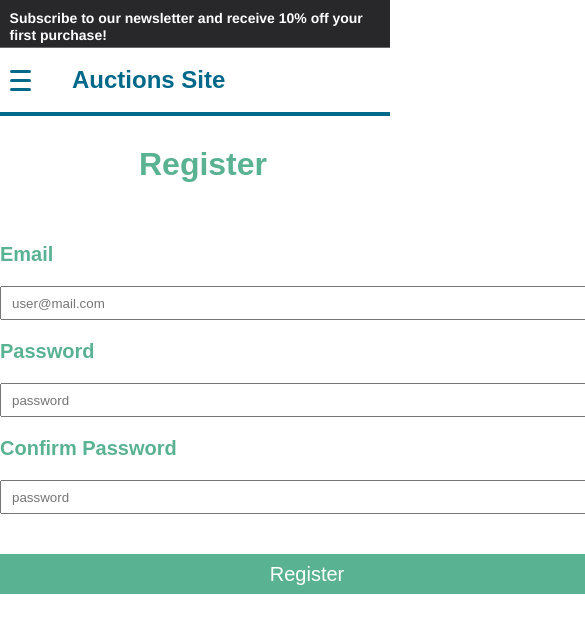
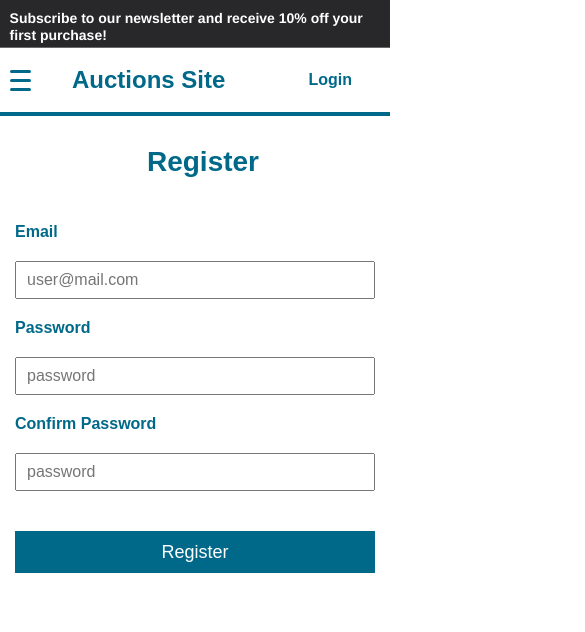
Before and after one commit to Erik8901/AuctionSite, a React (Vite) app in the folder Frontend/auctions-app/: page /register in a window 390 px wide. Shown: the top 632 px of the page, 585 px wide, since content can reach past the window. Built offline with nearby package versions, Linux system fonts and the light colour scheme; no server answers.

Commit message:
added_responsivness_for_login_and_register_added_global_stat_for_user_loggedIn

```diff
--- a/Frontend/auctions-app/src/App.tsx
+++ b/Frontend/auctions-app/src/App.tsx
@@ -26,7 +26,7 @@ function App() {
 				<HeaderTop />
 				<Header />
 				<Routes>
-					<Route path="/" element={<Navigate to="/login" replace />} />
+					<Route path="/" element={<Navigate to="/auctions" replace />} />
 					<Route path="/login" element={<LoginPage />} />
 					<Route path="/register" element={<RegisterPage />} />
 					<Route path="/auctions" element={<LandingPage />} />
--- a/Frontend/auctions-app/src/components/Header/Header.tsx
+++ b/Frontend/auctions-app/src/components/Header/Header.tsx
@@ -2,9 +2,11 @@ import { useEffect, useState } from "react";
 import { useNavigate, useLocation } from "react-router-dom";
 import MainMenu from "../MainMenu/MainMenu"
 import { toggleMenu } from "../../slices/MainMenuSlice";
+import { userStatus } from "../../slices/UserLoggedSlice"
 import { useAppDispatch, useAppSelector } from "../../hooks";
 
 import "./Header.css";
+
 
 function Header() {
 	const [isMainMenuOpen, setIsMainMenuOpen] = useState(false);
@@ -14,10 +16,14 @@ function Header() {
 
 	const [email, setEmail] = useState("");
 	const isOpen = useAppSelector((state) => state.menu.isOpen);
+
+
+
 	useEffect(() => {
 		const token = localStorage.getItem("token");
 
 		function parseJwt(token: string | null) {
+
 			if (!token) return null;
 
 			try {
@@ -56,6 +62,7 @@ function Header() {
 
 	function logout() {
 		localStorage.removeItem("token");
+		dispatch(userStatus(false));
 		setEmail("");
 		navigate("/login");
 	}
@@ -78,16 +85,22 @@ function Header() {
 			)}
 
 			<div className="header-right">
-				{email &&
+				{email ? (
 					<div className="user-info-logout-container">
-
-						<span className="user-logins"><span className="logged-in">Logged In as: </span>{email}</span>
+						<span className="user-logins">
+							<span className="logged-in">Logged In as: </span>
+							{email}
+						</span>
 
 						<button className="btn-logout" onClick={logout}>
 							Logout
 						</button>
 					</div>
-				}
+				) : (
+					<button className="btn-logout" onClick={() => navigate("/login")}>
+						Login
+					</button>
+				)}
 			</div>
 		</div>
 	);
--- a/Frontend/auctions-app/src/pages/LoginPage/LoginPage.css
+++ b/Frontend/auctions-app/src/pages/LoginPage/LoginPage.css
@@ -1,10 +1,10 @@
 .login-btn {
-    background: #59b292;
+    background: #006989;
     color: #fff;
     border: none;
     height: 40px;
     font-size: 20px;
-    margin: 20px 0 0 0;
+    margin-top: 20px;
     cursor: pointer;
 }
 
@@ -13,38 +13,45 @@
 }
 
 .h1-title {
-    color: #59b292;
+    color: #006989;
     font-size: 40px;
+    text-align: center;
 }
 
 .login-label {
     font-size: 20px;
-    color: #59b292;
+    color: #006989;
 }
 
 .login-inputs {
-    height: 30px;
+    height: 35px;
     width: 600px;
-    padding: 0 0 0 10px;
+    max-width: 100%;
+    padding-left: 10px;
+    box-sizing: border-box;
 }
 
 .login-component {
-    color: lightblue;
-    width: fit-content;
-    margin: 0 auto;
-    padding: 40px 0 40px 0;
+    display: flex;
+    flex-direction: column;
+    align-items: center;
+    justify-content: center;
+    /* min-height: 100vh; */
+    padding: 20px;
+    box-sizing: border-box;
 }
 
 .login-fields {
     display: flex;
     flex-direction: column;
     gap: 20px;
-    margin: 60px 0 0 0;
+    margin-top: 60px;
     position: relative;
 }
 
 .error-msg {
-    position: absolute;
+    height: 20px;
+    margin-top: 10px;
 }
 
 .login-fail {
@@ -52,10 +59,70 @@
 }
 
 .register {
-    color: #59b292;
+    color: #006989;
     cursor: pointer;
+    text-align: center;
 }
 
 .register:hover {
-    color: #e5e4e2;
+    color: #D3D3D3;
 }
+
+
+/* Tablet */
+@media only screen and (max-width: 768px) {
+
+    .h1-title {
+        font-size: 32px;
+    }
+
+    .login-inputs {
+        width: 450px;
+    }
+
+    .login-label {
+        font-size: 18px;
+    }
+
+    .login-fields {
+        margin-top: 40px;
+    }
+}
+
+
+/* Mobile */
+@media only screen and (max-width: 480px) {
+
+    .login-component {
+        padding: 15px;
+    }
+
+    .h1-title {
+        font-size: 28px;
+    }
+
+    .login-fields {
+        width: 100%;
+        margin-top: 30px;
+    }
+
+    .login-inputs {
+        width: 100%;
+        height: 40px;
+        font-size: 16px;
+    }
+
+    .login-label {
+        font-size: 16px;
+    }
+
+    .login-btn {
+        width: 100%;
+        height: 42px;
+        font-size: 18px;
+    }
+
+    .register {
+        font-size: 14px;
+    }
+}
--- a/Frontend/auctions-app/src/pages/RegisterPage/RegisterPage.css
+++ b/Frontend/auctions-app/src/pages/RegisterPage/RegisterPage.css
@@ -1,17 +1,27 @@
+.register-page-container {
+    display: flex;
+    flex-direction: column;
+    justify-content: center;
+    align-items: center;
+    /* min-height: 100vh; */
+    padding: 20px;
+    box-sizing: border-box;
+}
+
 .register-page-title {
-    display: block;
-    color: #59b292;
+    color: #006989;
     width: fit-content;
     margin: 30px auto;
+    text-align: center;
 }
 
 .login-btn {
-    background: #59b292;
+    background: #006989;
     color: #fff;
     border: none;
     height: 40px;
     font-size: 20px;
-    margin: 20px 0 0 0;
+    margin-top: 20px;
     cursor: pointer;
 }
 
@@ -30,33 +40,95 @@
 .login-inputs {
     height: 30px;
     width: 600px;
-    padding: 0 0 0 10px;
-}
-
-.login-component {
-    color: lightblue;
-    width: fit-content;
-    margin: 0 auto;
-    padding: 40px 0 40px 0;
+    max-width: 100%;
+    padding-left: 10px;
+    box-sizing: border-box;
 }
 
 .login-fields {
     display: flex;
     flex-direction: column;
     gap: 20px;
-    margin: 60px 0 0 0;
+    margin-top: 60px;
     position: relative;
+    width: 100%;
 }
 
-.error-msg {
-    position: absolute;
+.errors-msgs {
+    display: flex;
+    flex-direction: column;
 }
 
-.login-fail {
+.msg-email,
+.msg-password {
+    position: absolute;
+    margin-top: 24px;
     color: #ed1c24;
+    font-size: 12px;
 }
 
 .register-form {
     width: fit-content;
-    margin: 0 auto;
+    max-width: 100%;
 }
+
+
+/* Tablets */
+@media (max-width: 768px) {
+
+    .register-page-title {
+        font-size: 32px;
+        margin: 20px auto;
+    }
+
+    .login-inputs {
+        width: 450px;
+    }
+
+    .login-label {
+        font-size: 18px;
+    }
+
+    .login-fields {
+        margin-top: 40px;
+    }
+}
+
+
+/* Mobile phones */
+@media (max-width: 480px) {
+
+    .register-page-container {
+        padding: 15px;
+    }
+
+    .register-page-title {
+        font-size: 28px;
+        margin: 15px auto;
+    }
+
+    .register-form {
+        width: 100%;
+    }
+
+    .login-fields {
+        width: 100%;
+        margin-top: 30px;
+    }
+
+    .login-inputs {
+        width: 100%;
+        height: 38px;
+        font-size: 16px;
+    }
+
+    .login-label {
+        font-size: 16px;
+    }
+
+    .login-btn {
+        width: 100%;
+        height: 42px;
+        font-size: 18px;
+    }
+}
--- a/Frontend/auctions-app/src/pages/RegisterPage/RegisterPage.tsx
+++ b/Frontend/auctions-app/src/pages/RegisterPage/RegisterPage.tsx
@@ -10,9 +10,29 @@ function RegisterPage() {
     const [email, setEmail] = useState("");
     const [password, setPassword] = useState("");
     const [confirmedPassword, setConfirmedPassword] = useState("");
+    const [errorMessageEmail, setErrorMessageEmail] = useState("");
+    const [errorMessagePassword, setErrorMessagePassword] = useState("");
+    const [errorMessagePasswordMatch, setErrorMessagePasswordMatch] = useState("");
 
     const handleRegister = async (e: React.FormEvent<HTMLFormElement>) => {
         e.preventDefault();
+
+        console.log(email, password)
+
+        if (email === "") {
+            setErrorMessageEmail("Please enter e valid email address to register");
+            return
+        }
+
+        if (password === "") {
+            setErrorMessagePassword("Please enter e valid password to register");
+            return
+        }
+
+        if (password !== confirmedPassword) {
+            setErrorMessagePasswordMatch("Passwords must Match");
+            return
+        }
 
         const data = await register(
             email,
@@ -35,7 +55,14 @@ function RegisterPage() {
                 <h1 className='register-page-title'>Register</h1>
                 <form className="register-form" onSubmit={handleRegister}>
                     <div className="login-fields">
-                        <label className="login-label">Email</label>
+                        <div className='errors-msgs'>
+                            <label className="login-label">Email</label>
+                            {errorMessageEmail && (
+                                <span className="msg-email">
+                                    {errorMessageEmail}
+                                </span>
+                            )}
+                        </div>
                         <input
                             className="login-inputs"
                             type="email"
@@ -44,8 +71,14 @@ function RegisterPage() {
                             onChange={(e) => setEmail(e.target.value)}
                             placeholder="user@mail.com"
                         />
-
-                        <label className="login-label">Password</label>
+                        <div className='errors-msgs'>
+                            <label className="login-label">Password</label>
+                            {errorMessagePassword && (
+                                <span className="msg-password">
+                                    {errorMessagePassword}
+                                </span>
+                            )}
+                        </div>
                         <input
                             className="login-inputs"
                             type="password"
@@ -54,8 +87,14 @@ function RegisterPage() {
                             onChange={(e) => setPassword(e.target.value)}
                             placeholder="password"
                         />
-
-                        <label className="login-label">Confirm Password</label>
+                        <div className='errors-msgs'>
+                            <label className="login-label">Confirm Password</label>
+                            {errorMessagePasswordMatch && (
+                                <span className="msg-password">
+                                    {errorMessagePasswordMatch}
+                                </span>
+                            )}
+                        </div>
                         <input
                             className="login-inputs"
                             type="password"
--- /dev/null
+++ b/Frontend/auctions-app/src/slices/UserLoggedSlice.tsx
@@ -0,0 +1,23 @@
+import { createSlice } from "@reduxjs/toolkit";
+import type { PayloadAction } from "@reduxjs/toolkit";
+
+interface UserState {
+    isLoggedIn: boolean;
+}
+
+const initialState: UserState = {
+    isLoggedIn: !!localStorage.getItem("token"),
+};
+
+const userSlice = createSlice({
+    name: "user",
+    initialState,
+    reducers: {
+        userStatus(state, action: PayloadAction<boolean>) {
+            state.isLoggedIn = action.payload;
+        },
+    },
+});
+
+export const { userStatus } = userSlice.actions;
+export default userSlice.reducer;
--- a/Frontend/auctions-app/src/store/store.tsx
+++ b/Frontend/auctions-app/src/store/store.tsx
@@ -1,11 +1,13 @@
 import { configureStore } from "@reduxjs/toolkit";
 import MainMenuSlice from "../slices/MainMenuSlice";
 import AuctionsSlace from "../slices/AuctionsSlice"
+import UserLoggedInSlice from "../slices/UserLoggedSlice"
 
 export const store = configureStore({
     reducer: {
         menu: MainMenuSlice,
-        auctions: AuctionsSlace
+        auctions: AuctionsSlace,
+        user: UserLoggedInSlice,
     },
 });
 
```
Also changed, not shown: Frontend/auctions-app/src/components/MainMenu/MainMenu.tsx (+34 -3 lines), Frontend/auctions-app/src/pages/LoginPage/LoginPage.tsx (+9 -5 lines), 23 other files (tests, documents, lock files or other folders).
